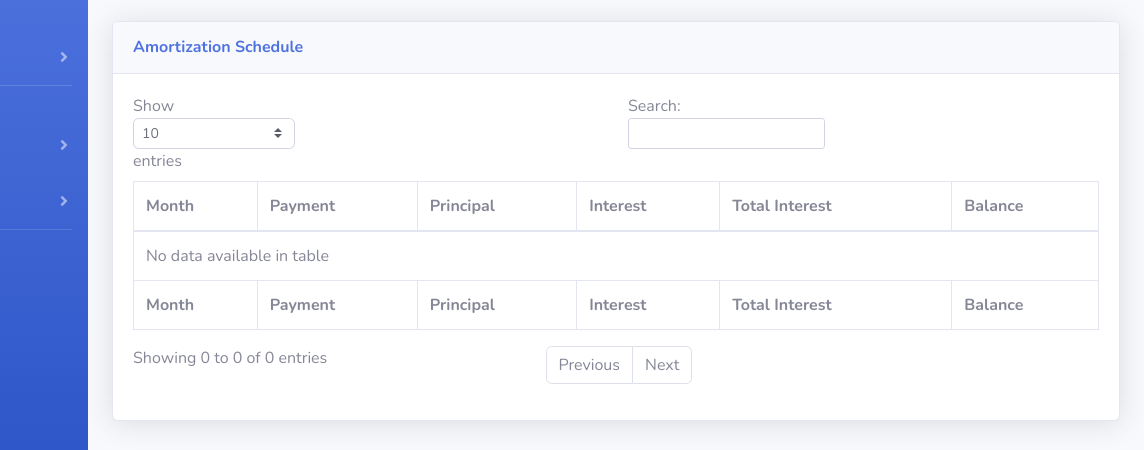
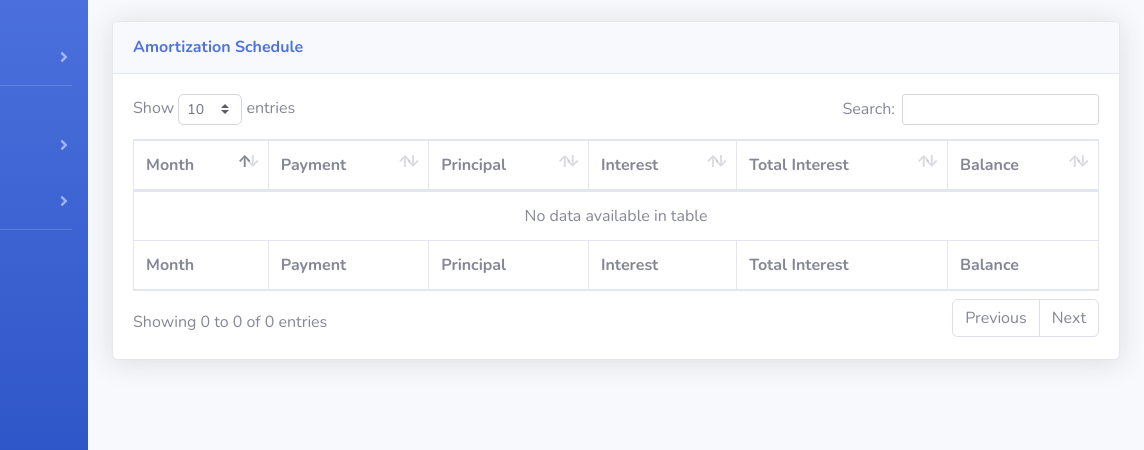
Before and after one commit to ASTR0NAUTJ0NES/AmortizationCalculatorApp, a website with bundled scripts: page AmortizationCalculatorApp/index.html in a window 1280 px wide. Shown: the part 131-581 px from the top of the page, 136-1280 px from the left. Built offline with nearby package versions, Linux system fonts and the light colour scheme.

Commit message:
added css reference

```diff
--- a/AmortizationCalculatorApp/index.html
+++ b/AmortizationCalculatorApp/index.html
@@ -21,6 +21,8 @@
 
     <link rel="stylesheet" href="https://cdn.jsdelivr.net/gh/devicons/devicon@master/devicon.min.css">
 
+    <!-- Custom styles for this page -->
+    <link href="vendor/datatables/dataTables.bootstrap4.min.css" rel="stylesheet">
 </head>
 
 <body id="page-top">
@@ -166,7 +168,6 @@
                                         </tr>
                                     </tfoot>
                                     <tbody>
-
                                     </tbody>
                                 </table>
                             </div>
```
